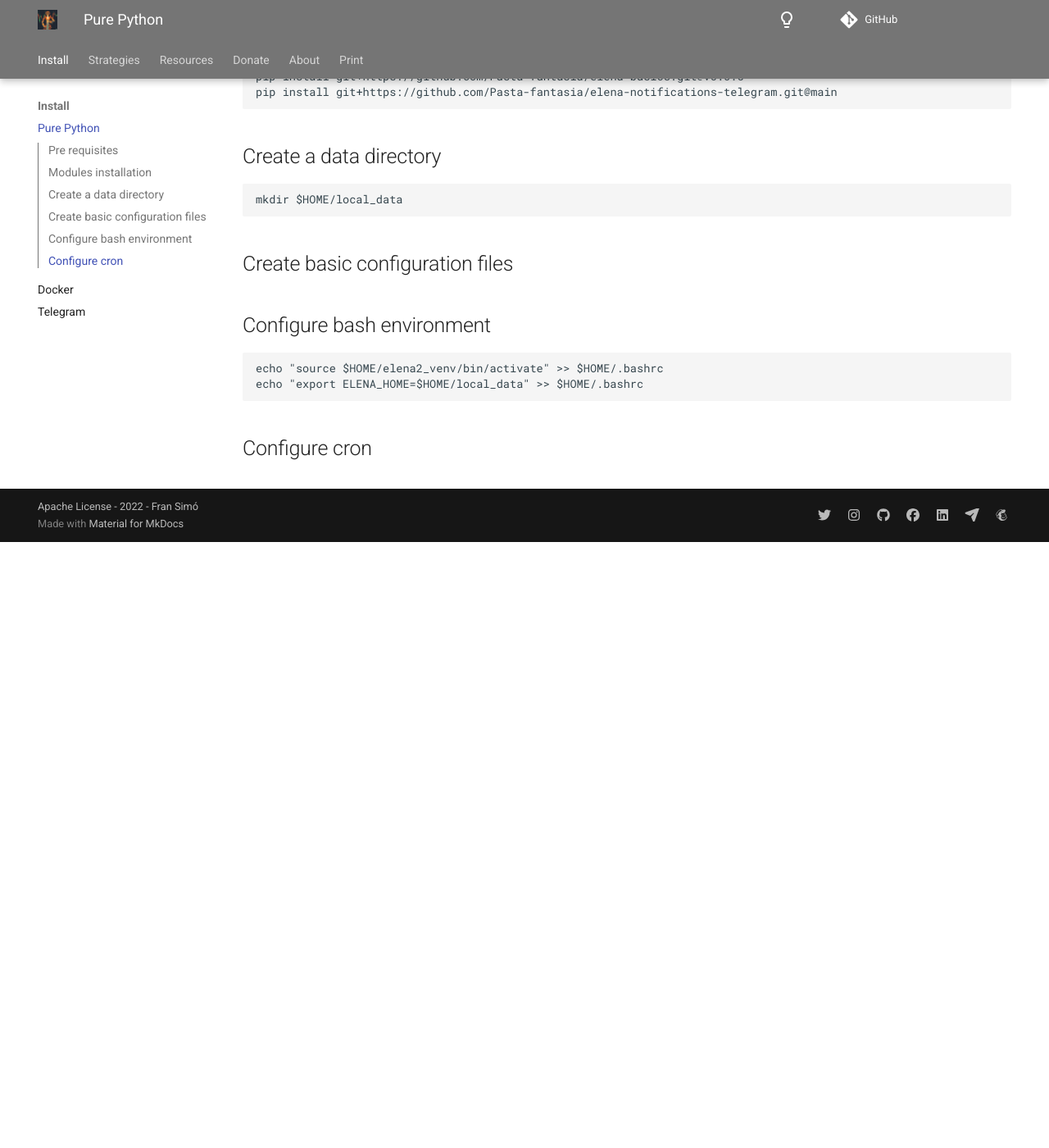
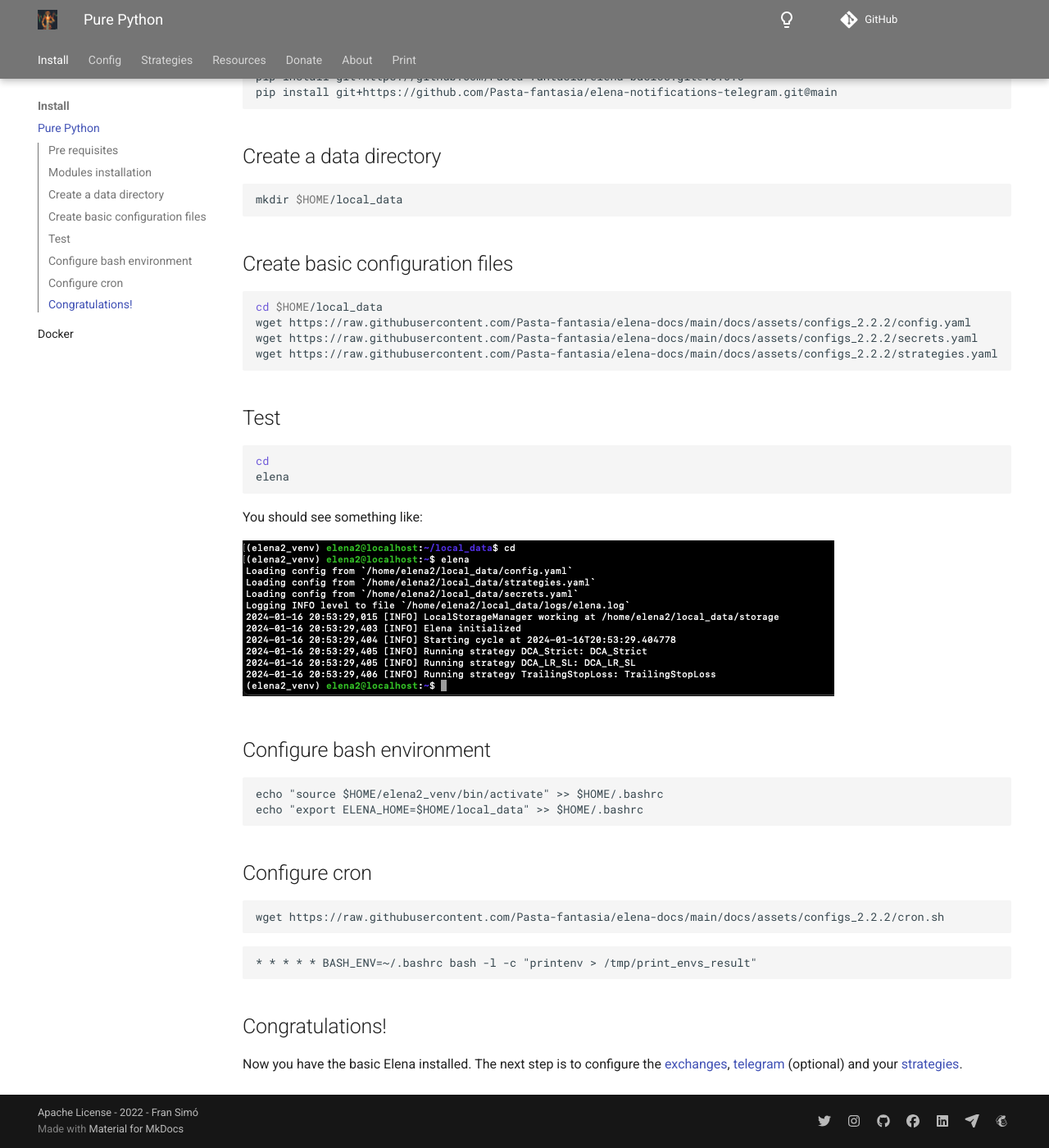
Before and after one commit to Pasta-fantasia/elena-docs, an MkDocs documentation site: the page built from docs/01_install/pure_python.md, in a window 1280 px wide and 1400 px high, scrolled down 739 px. Shown: the whole window at 82% size. Built offline with MkDocs 1.6.1 and Material for MkDocs 9.7.7, drawn with Linux system fonts in a browser that asks for light colours; comment, search, counter and statistics services are not loaded.

Commit message:
feat: docs

````diff
--- a/docs/01_install/pure_python.md
+++ b/docs/01_install/pure_python.md
@@ -28,12 +28,27 @@ pip install git+https://github.com/Pasta-fantasia/elena-notifications-telegram.g
 
 ## Create a data directory
 
-```
+```shell
 mkdir $HOME/local_data
 ```
 
 ## Create basic configuration files
 
+```shell
+cd $HOME/local_data
+wget https://raw.githubusercontent.com/Pasta-fantasia/elena-docs/main/docs/assets/configs_2.2.2/config.yaml
+wget https://raw.githubusercontent.com/Pasta-fantasia/elena-docs/main/docs/assets/configs_2.2.2/secrets.yaml
+wget https://raw.githubusercontent.com/Pasta-fantasia/elena-docs/main/docs/assets/configs_2.2.2/strategies.yaml
+```
+## Test
+
+```shell
+cd
+elena
+```
+You should see something like:
+
+![img.png](img.png)
 
 ## Configure bash environment
 ```
@@ -42,3 +57,16 @@ echo "export ELENA_HOME=$HOME/local_data" >> $HOME/.bashrc
 ```
 
 ## Configure cron
+
+```
+wget https://raw.githubusercontent.com/Pasta-fantasia/elena-docs/main/docs/assets/configs_2.2.2/cron.sh
+```
+
+```
+* * * * * BASH_ENV=~/.bashrc bash -l -c "printenv > /tmp/print_envs_result"
+```
+
+## Congratulations!
+
+Now you have the basic Elena installed.
+The next step is to configure the [exchanges](/02_config/exchanges/), [telegram](/02_config/telegram/) (optional) and your [strategies](/03_strategies/).
--- a/mkdocs.yml
+++ b/mkdocs.yml
@@ -59,8 +59,10 @@ nav:
   - 'Install':
     - 'Pure Python': '01_install/pure_python.md'
     - 'Docker': '01_install/docker.md'
-    - 'Telegram': '01_install/telegram.md'
-  - 'Strategies': '02_strategies/index.md'
+  - 'Config':
+    - 'Exchanges': '02_config/exchanges.md'
+    - 'Telegram': '02_config/telegram.md'
+  - 'Strategies': '03_strategies/index.md'
   - 'Resources': 'resources.md'
   - 'Donate': 'donate.md'
   - 'About':
````
Also changed, not shown: docs/02_config/exchanges.md (added, +3 -0 lines), docs/03_strategies/index.md (renamed from docs/02_strategies/index.md, +1 -0 lines), docs/01_install/img.png (added), docs/02_config/telegram.md (renamed from docs/01_install/telegram.md), 1 other file.
